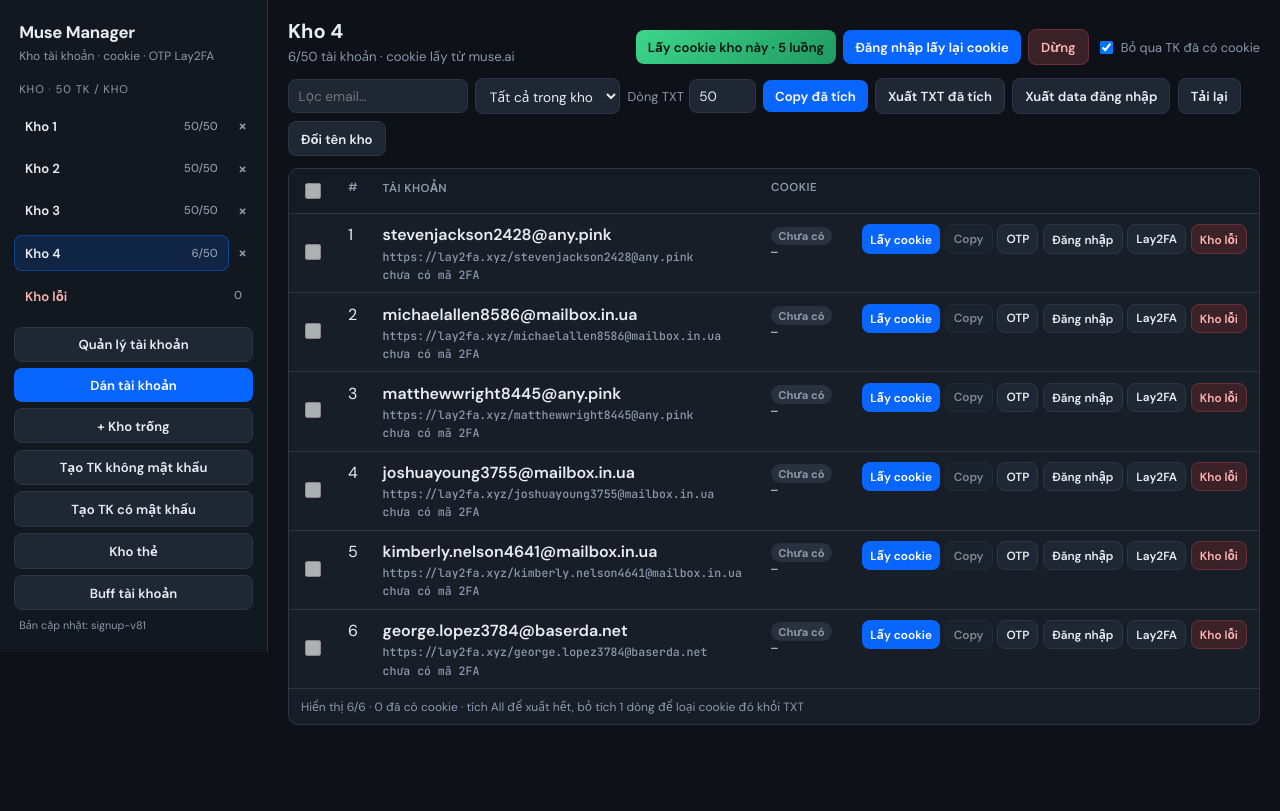
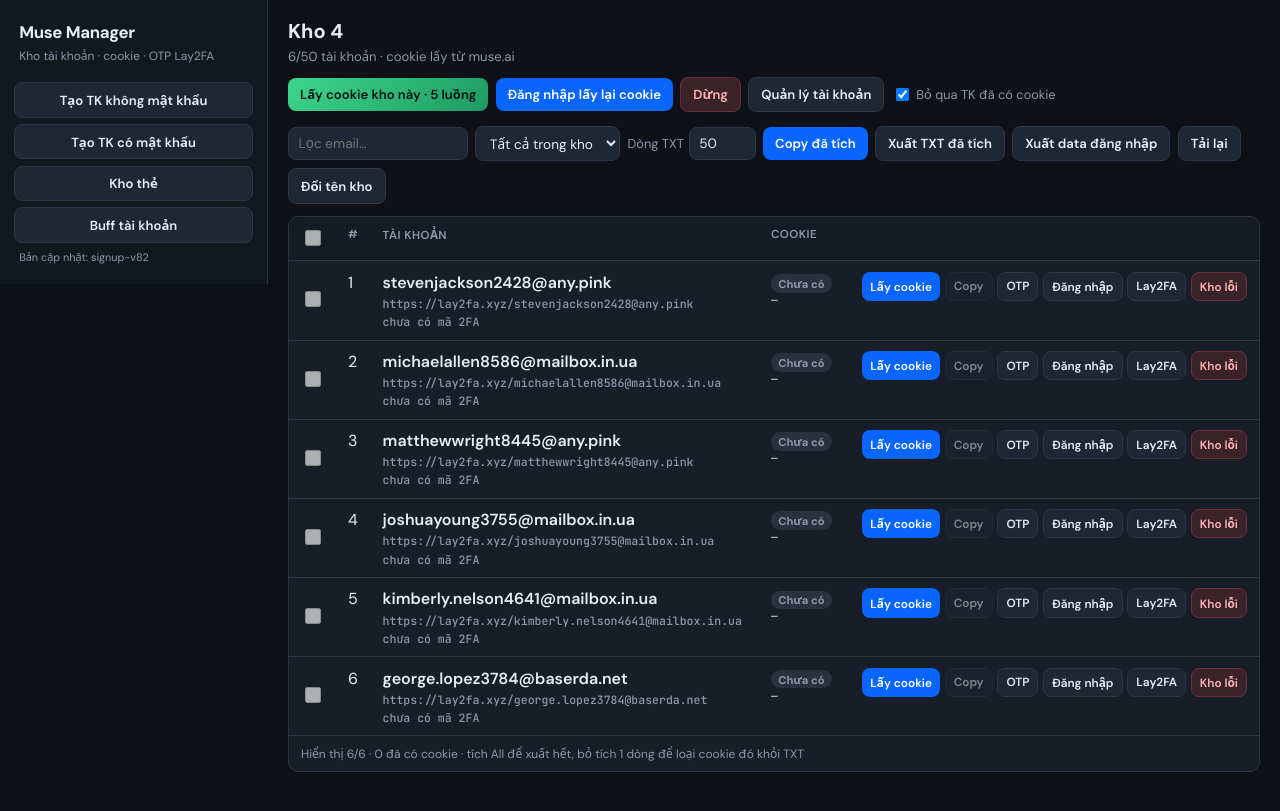
Before and after one commit to hanhan257/MUSEQUANLY, a Flask app: page / in a window 1280 px wide. Shown: the top 811 px of the page. Run offline with Flask 3, Linux system fonts and the light colour scheme.

Commit message:
signup-v82: Gọn sidebar — xóa danh sách kho + 3 nút ở sidebar, kho hiển thị dạng pill đồng bộ CSS tab đã tạo

```diff
--- a/app.py
+++ b/app.py
@@ -78,7 +78,7 @@ from warehouse_store import (
 
 ACCOUNTS_FILE = DATA_DIR / "accounts.txt"
 MUSE_LOGIN_URL = "https://muse.ai/"
-APP_BUILD = "signup-v81"
+APP_BUILD = "signup-v82"
 SIGNUP_COUNTS = (1, 5, 10, 50)
 ACCOUNT_PASSWORD = "Congphu21@"
 SIGNUP_MAX = 200
--- a/templates/index.html
+++ b/templates/index.html
@@ -276,12 +276,7 @@
         <h1>Muse Manager</h1>
         <p>Kho tài khoản · cookie · OTP Lay2FA</p>
       </div>
-      <div class="side-label" id="khoSizeLabel">Kho · 50 TK / kho</div>
-      <div class="kho-list" id="khoList"></div>
       <div class="side-actions">
-        <button type="button" class="btn-ghost" id="btnAccountView">Quản lý tài khoản</button>
-        <button type="button" class="btn-primary" id="btnOpenImport">Dán tài khoản</button>
-        <button type="button" class="btn-ghost" id="btnNewWarehouse">+ Kho trống</button>
         <button type="button" class="btn-ghost" id="btnCreateAccount">Tạo TK không mật khẩu</button>
         <button type="button" class="btn-ghost" id="btnCreatePassword">Tạo TK có mật khẩu</button>
         <button type="button" class="btn-ghost" id="btnCards">Kho thẻ</button>
@@ -301,6 +296,7 @@
           <button type="button" class="btn-all" id="btnBatchAll">Lấy cookie kho này · 5 luồng</button>
           <button type="button" class="btn-primary" id="btnRelogin" title="Đăng nhập lại cả kho, kể cả tài khoản đã có cookie">Đăng nhập lấy lại cookie</button>
           <button type="button" class="btn-error" id="btnStop">Dừng</button>
+          <button type="button" class="btn-ghost btnGoAccount">Quản lý tài khoản</button>
           <label class="check-inline"><input type="checkbox" id="skipExisting" checked /> Bỏ qua TK đã có cookie</label>
         </div>
       </div>
@@ -346,6 +342,7 @@
             <button type="button" class="btn-primary" id="btnCustomSignup">Tạo</button>
             <button type="button" class="btn-ghost" id="btnNewCreatedKho">Tạo kho mới</button>
             <button type="button" class="btn-error" id="btnStopSignup">Dừng</button>
+            <button type="button" class="btn-ghost btnGoAccount">Quản lý tài khoản</button>
           </div>
           <div class="toolbar" id="createdCookieTools">
             <button type="button" class="btn-all" id="btnCreatedCookies">Lấy cookie kho này · 5 luồng</button>
@@ -386,6 +383,7 @@
           <div class="toolbar">
             <button type="button" class="btn-primary" id="btnBuff">Buff tài khoản</button>
             <button type="button" class="btn-error" id="btnStopBuff">Dừng</button>
+            <button type="button" class="btn-ghost btnGoAccount">Quản lý tài khoản</button>
           </div>
         </div>
         <div class="signup-proxy">
@@ -431,7 +429,7 @@
           </div>
         </div>
         <div class="panel">
-          <div class="kho-list" id="accountKhoList"></div>
+          <div class="created-kho" id="accountKhoList"></div>
         </div>
       </div>
 
@@ -447,6 +445,7 @@
           <input id="cardExpiry" placeholder="MM/YY" autocomplete="off" style="width:6.2rem;" />
           <input id="cardCvv" placeholder="CVV" inputmode="numeric" autocomplete="off" style="width:5.2rem;" />
           <button type="button" class="btn-primary" id="btnAddCard">Thêm thẻ</button>
+          <button type="button" class="btn-ghost btnGoAccount">Quản lý tài khoản</button>
         </div>
         <div class="toolbar" id="cardFilterBar" style="margin-bottom:0.75rem;">
           <button type="button" class="btn-ghost btn-sm" data-card-filter="all">Tất cả</button>
@@ -525,33 +524,27 @@
       activeWarehouseKind = active?.kind || 'normal';
       const khoHtml = list.map(w => `
         <div class="kho-row">
-          <button type="button" class="kho-btn ${w.kind === 'error' ? 'error' : ''} ${w.active ? 'active' : ''}" data-id="${w.id}">
+          <button type="button" class="kho-btn ${w.kind === 'error' ? 'error' : ''} ${w.active ? 'active' : ''} ${w.kind !== 'error' && w.max && w.count >= w.max ? 'full' : ''}" data-id="${w.id}">
             <span>${escapeHtml(w.name)}</span>
             <span class="kho-count">${w.kind === 'error' ? w.count : w.count + '/' + w.max}</span>
           </button>
           ${w.kind === 'error' ? '' : `<button type="button" class="kho-del" data-delete-kho="${w.id}" title="Xóa ${escapeHtml(w.name)}">×</button>`}
         </div>`).join('') || '<div class="empty">Chưa có kho</div>';
-      const root = document.getElementById('khoList');
-      root.innerHTML = khoHtml;
       const accountRoot = document.getElementById('accountKhoList');
-      if (accountRoot) accountRoot.innerHTML = khoHtml;
-      [root, accountRoot].filter(Boolean).forEach(r => {
-        r.querySelectorAll('.kho-btn').forEach(btn => {
+      if (accountRoot) {
+        accountRoot.innerHTML = khoHtml;
+        accountRoot.querySelectorAll('.kho-btn').forEach(btn => {
           btn.addEventListener('click', () => setActiveWarehouse(btn.dataset.id));
         });
-        r.querySelectorAll('[data-delete-kho]').forEach(btn => {
+        accountRoot.querySelectorAll('[data-delete-kho]').forEach(btn => {
           btn.addEventListener('click', () => {
             const w = (warehouseSummary.warehouses || []).find(x => x.id === btn.dataset.deleteKho);
             deleteWarehouse(btn.dataset.deleteKho, w ? w.name : 'kho', w ? w.count : 0);
           });
         });
-      });
-      document.getElementById('khoSizeLabel').textContent = `Kho · ${warehouseSummary.max_per_warehouse} TK / kho`;
+      }
       const perWhInput = document.getElementById('accountPerWarehouse');
       if (perWhInput && document.activeElement !== perWhInput) perWhInput.value = warehouseSummary.max_per_warehouse;
-      if (viewMode === 'signup' || viewMode === 'password' || viewMode === 'cards' || viewMode === 'buff' || viewMode === 'account') {
-        root.querySelectorAll('.kho-btn').forEach(btn => btn.classList.remove('active'));
-      }
       document.getElementById('khoTitle').textContent = active ? active.name : 'Kho';
       document.getElementById('khoMeta').textContent = !active
         ? ''
@@ -575,8 +568,6 @@
       document.getElementById('btnCreatePassword').classList.toggle('active', viewMode === 'password');
       document.getElementById('btnCards').classList.toggle('active', cards);
       document.getElementById('btnBuffView').classList.toggle('active', buff);
-      document.getElementById('btnAccountView').classList.toggle('active', account);
-      if (signup || cards || buff || account) document.querySelectorAll('#khoList .kho-btn').forEach(btn => btn.classList.remove('active'));
     }
 
     async function setActiveWarehouse(id) {
@@ -1258,7 +1249,6 @@
       await loadEditor();
     }
 
-    document.getElementById('btnOpenImport').addEventListener('click', openDrawer);
     document.getElementById('drawerBack').addEventListener('click', closeDrawer);
     document.getElementById('btnSave').addEventListener('click', async () => {
       const text = document.getElementById('accountsEditor').value;
@@ -1295,15 +1285,10 @@
     });
     document.getElementById('btnSplitReplace').addEventListener('click', () => importSplit('replace'));
     document.getElementById('btnSplitAppend').addEventListener('click', () => importSplit('append'));
-    document.getElementById('btnNewWarehouse').addEventListener('click', async () => {
-      await fetch('/api/warehouses', { method: 'POST', headers: { 'Content-Type': 'application/json' }, body: '{}' });
-      await refreshAll();
-      toast('Đã tạo kho mới');
-    });
-    document.getElementById('btnAccountView').addEventListener('click', async () => {
+    document.querySelectorAll('.btnGoAccount').forEach(btn => btn.addEventListener('click', async () => {
       viewMode = 'account';
       await refreshAll();
-    });
+    }));
     document.getElementById('btnOpenImportAccount').addEventListener('click', openDrawer);
     document.getElementById('btnNewWarehouseAccount').addEventListener('click', async () => {
       await fetch('/api/warehouses', { method: 'POST', headers: { 'Content-Type': 'application/json' }, body: '{}' });
```
